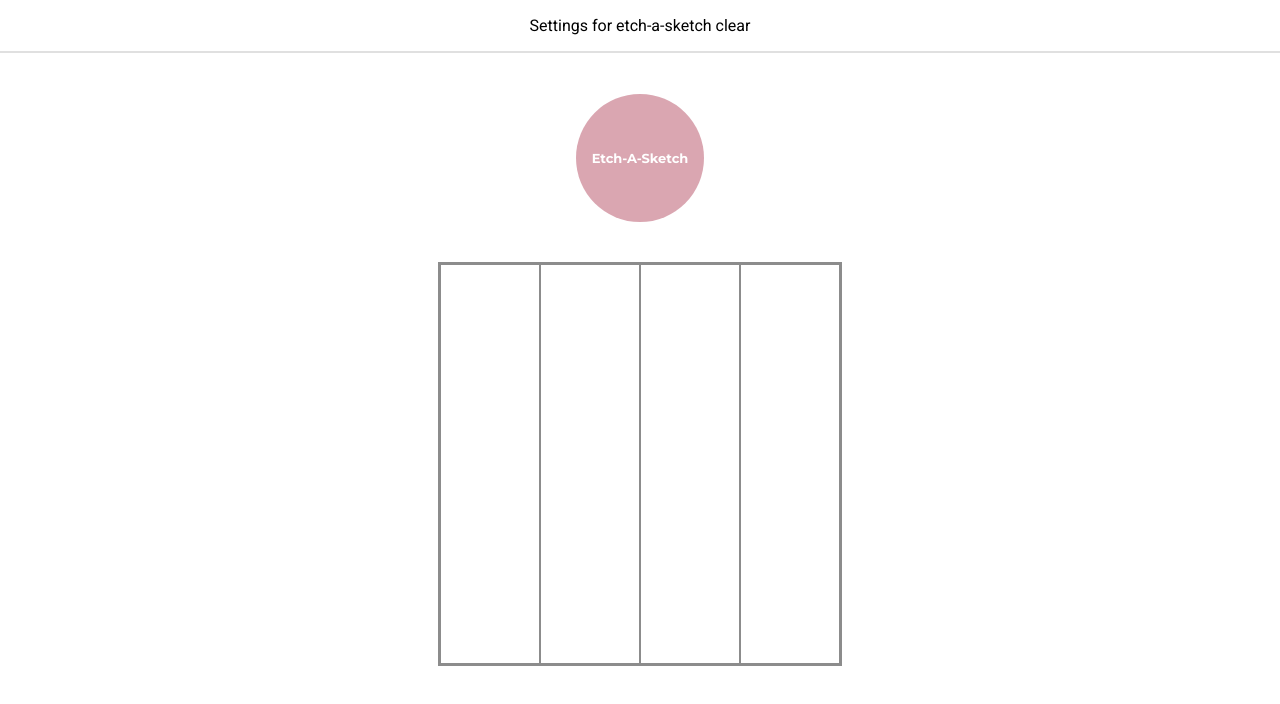
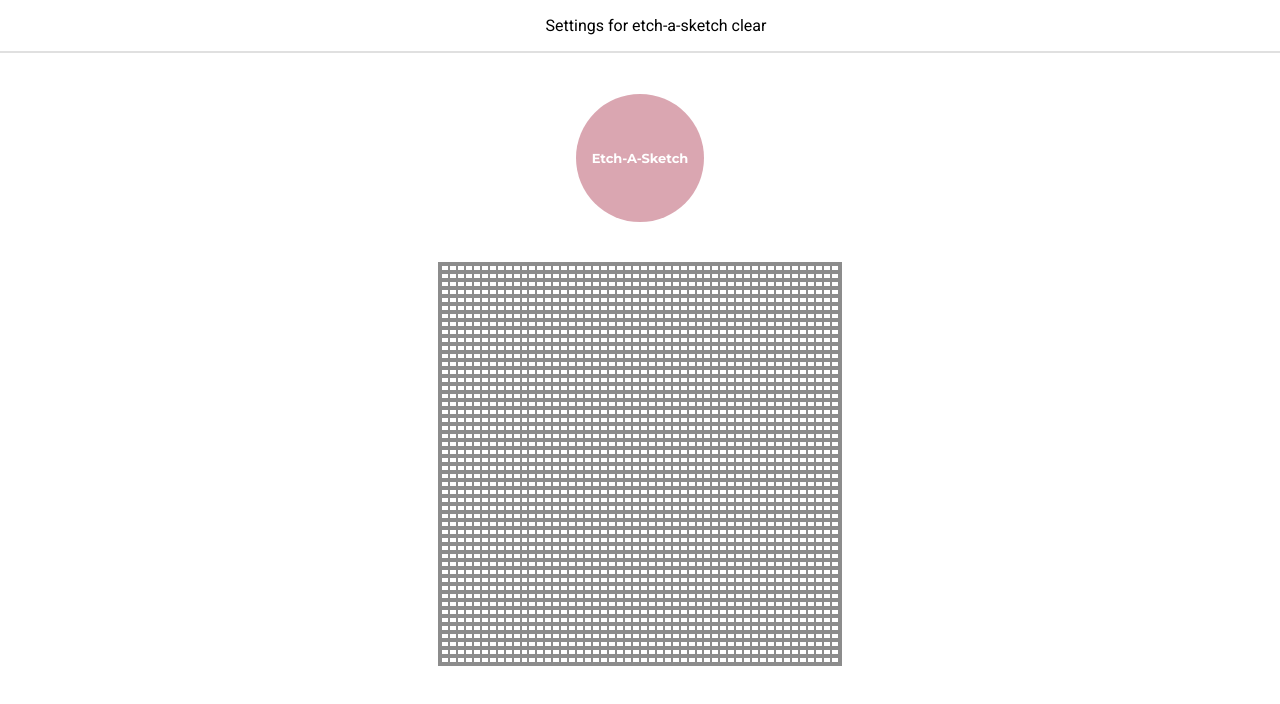
Before and after one commit to LiamJPOS/odin-etch-a-sketch, a plain HTML site: page index.html in a window 1280 px wide. Shown: the top 704 px of the page. Drawn offline with Linux system fonts and the light colour scheme.

Commit message:
Implements grid and event listener for mouseover on squares

```diff
--- a/script.js
+++ b/script.js
@@ -1,8 +1,19 @@
 const mainContainer = document.getElementById('main-container');
-gridSize = 2 * 2;
+let gridSize = [50, 50];
+let rows = gridSize[0]
+let columns = gridSize[1]
 
-for(let i = 0; i < gridSize; i++){
-    let drawingSquare = document.createElement('div');
-    drawingSquare.classList.add("main-container__drawing-square");
-    mainContainer.appendChild(drawingSquare)
+for(let i = 0; i < rows; i++){
+    let row = document.createElement('div');
+    row.classList.add("main-container__row");
+    mainContainer.appendChild(row)
+    for(let i = 0; i < columns; i++){
+        let column = document.createElement('div');
+        column.classList.add("main-container__column");
+        row.appendChild(column);
+        column.addEventListener("mouseover", () => {
+            column.style.backgroundColor = "black";
+        })
+
+    }
 }
--- a/style.css
+++ b/style.css
@@ -17,12 +17,11 @@
     }
 
 
-html body {
+html, body {
     height: 100%;
     margin: 0;
     display: flex;
     flex-direction: column;
-    align-items: center;
     font-family: 'Roboto', sans-serif;
 }
 
@@ -68,10 +67,18 @@
     height: 25rem;
     width: 25rem;
     display: flex;
-    flex-wrap: wrap;
+    flex-direction: column;
 }
 
-.main-container__drawing-square{
+.main-container__row, .main-container__column{
     border: 1px solid var(--grey-dark);
     flex-grow: 1;
 }
+
+.main-container__row {
+    display: flex;
+}
+/*
+.main-container__column:hover {
+    background-color: #000000;
+} */
```
Also changed, not shown: index.html (+1 -1 lines).
